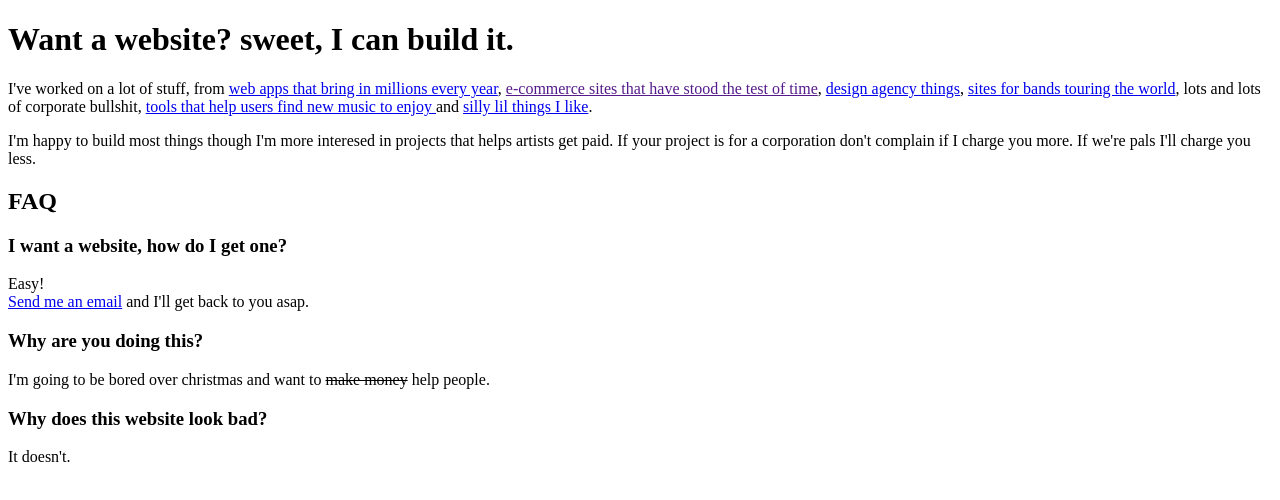
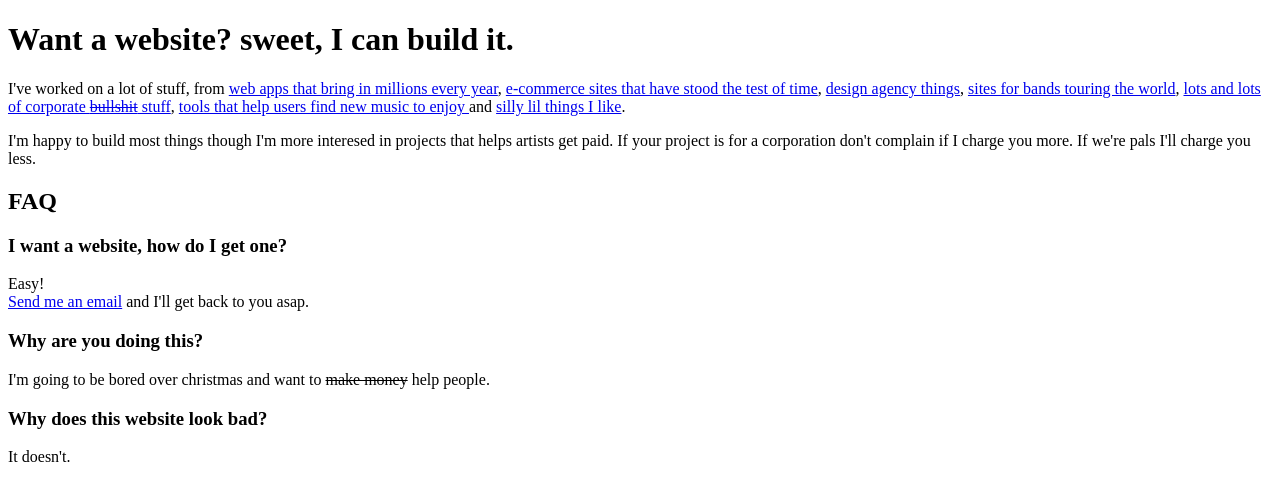
Before and after one commit to dcrgll/daaaan.com, a Next.js app: page / in a window 1280 px wide. Shown: the top 500 px of the page. Built offline with nearby package versions, Linux system fonts and the light colour scheme.

Commit message:
Add final links

```diff
--- a/src/app/page.tsx
+++ b/src/app/page.tsx
@@ -16,13 +16,16 @@ export default function Page(): JSX.Element {
 						web apps that bring in millions every year
 					</a>
 					,{' '}
-					<a href="" className="underline text-orange-400">
+					<a
+						href="https://casdron.co.uk/"
+						className="underline text-orange-400"
+					>
 						e-commerce sites that have stood the test of time
 					</a>
 					,{' '}
 					<a
 						href="https://creativefolks.co.uk"
-						className="underline text-emerald-400"
+						className="underline text-sky-400"
 					>
 						design agency things
 					</a>
@@ -33,7 +36,14 @@ export default function Page(): JSX.Element {
 					>
 						sites for bands touring the world
 					</a>
-					, lots and lots of corporate bullshit,{' '}
+					,{' '}
+					<a
+						href="https://www.foodmadegood.org"
+						className="underline text-amber-400"
+					>
+						lots and lots of corporate <del>bullshit</del> stuff
+					</a>
+					,{' '}
 					<a
 						href="https://spotify-app.cargill.dev"
 						className="underline text-green-400"
@@ -53,7 +63,7 @@ export default function Page(): JSX.Element {
 					pals I&apos;ll charge you less.
 				</p>
 				<div>
-					<h2 className="font-bold mt-8">FAQ</h2>
+					<h2 className="font-bold mt-8 text-2xl">FAQ</h2>
 					<h3 className="underline mt-4">
 						I want a website, how do I get one?
 					</h3>
```
